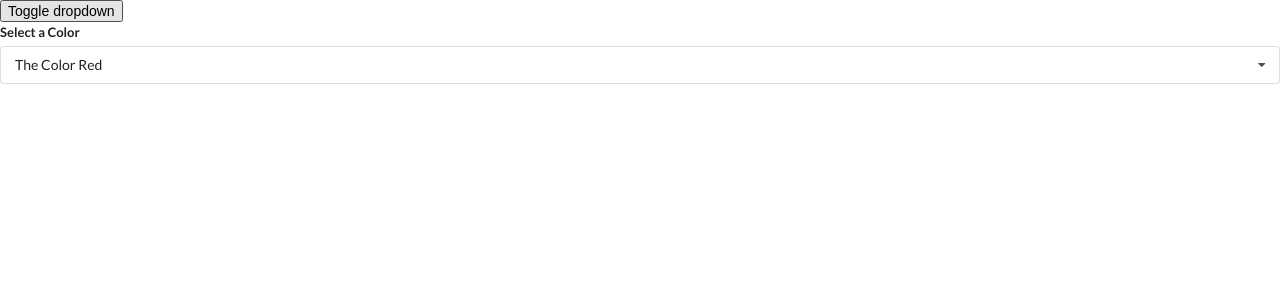
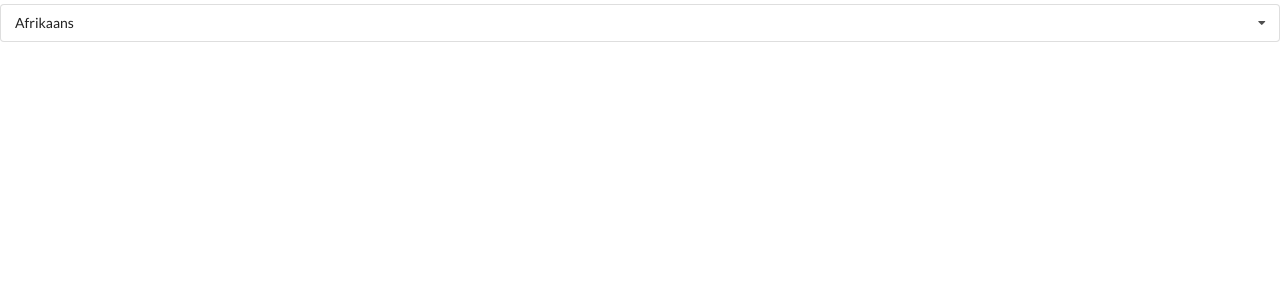
Before and after one commit to kanilturgut/some-reacts, a React (Create React App) app in the folder widgets/: page / in a window 1280 px wide. Shown: the top 300 px of the page. Built offline with nearby package versions, Linux system fonts and the light colour scheme.

Commit message:
translate module initialized with some language options

```diff
--- a/widgets/src/components/App.js
+++ b/widgets/src/App.js
@@ -1,7 +1,5 @@
 import React, { useState } from "react";
-import Accordion from "./Accordion";
-import Dropdown from "./Dropdown";
-import Search from "./Search";
+import Translate from "./components/Translate";
 
 const items = [
   {
@@ -34,21 +32,9 @@ const options = [
 ];
 
 export default () => {
-  const [selected, setSelected] = useState(options[0]);
-  const [showDropdown, setShowDropdown] = useState(true);
-
   return (
     <div>
-      <button onClick={() => setShowDropdown(!showDropdown)}>
-        Toggle dropdown
-      </button>
-      {showDropdown ? (
-        <Dropdown
-          selected={selected}
-          onSelectedChange={setSelected}
-          options={options}
-        />
-      ) : null}
+      <Translate />
     </div>
   );
 };
--- a/widgets/src/components/Dropdown.js
+++ b/widgets/src/components/Dropdown.js
@@ -1,6 +1,6 @@
 import React, { useEffect, useState, useRef } from "react";
 
-const Dropdown = ({ options, selected, onSelectedChange }) => {
+const Dropdown = ({ options, label, selected, onSelectedChange }) => {
   const [open, setOpen] = useState(false);
   const ref = useRef();
 
@@ -43,7 +43,7 @@ const Dropdown = ({ options, selected, onSelectedChange }) => {
   return (
     <div ref={ref} className="ui form">
       <div className="field">
-        <label className="label">Select a Color</label>
+        <label className="label">{label}</label>
         <div
           onClick={() => setOpen(!open)}
           className={`ui selection dropdown ${open ? "visible active" : ""}`}
--- /dev/null
+++ b/widgets/src/components/Translate.js
@@ -0,0 +1,32 @@
+import React, { useState } from "react";
+import Dropdown from "./Dropdown";
+
+const options = [
+  {
+    label: "Afrikaans",
+    value: "af",
+  },
+  {
+    label: "Arabic",
+    value: "ar",
+  },
+  {
+    label: "Hindi",
+    value: "hi",
+  },
+];
+
+export default () => {
+  const [selectedLanguage, setSelectedLanguage] = useState(options[0]);
+
+  return (
+    <div>
+      <Dropdown
+        pageTitle="Select a Language"
+        options={options}
+        selected={selectedLanguage}
+        onSelectedChange={setSelectedLanguage}
+      />
+    </div>
+  );
+};
--- a/widgets/src/index.js
+++ b/widgets/src/index.js
@@ -1,4 +1,4 @@
 import ReactDOM from "react-dom";
-import App from "./components/App";
+import App from "./App";
 
 ReactDOM.render(<App />, document.querySelector("#root"));
```
Also changed, not shown: 1 other file (tests, documents, lock files or other folders).
